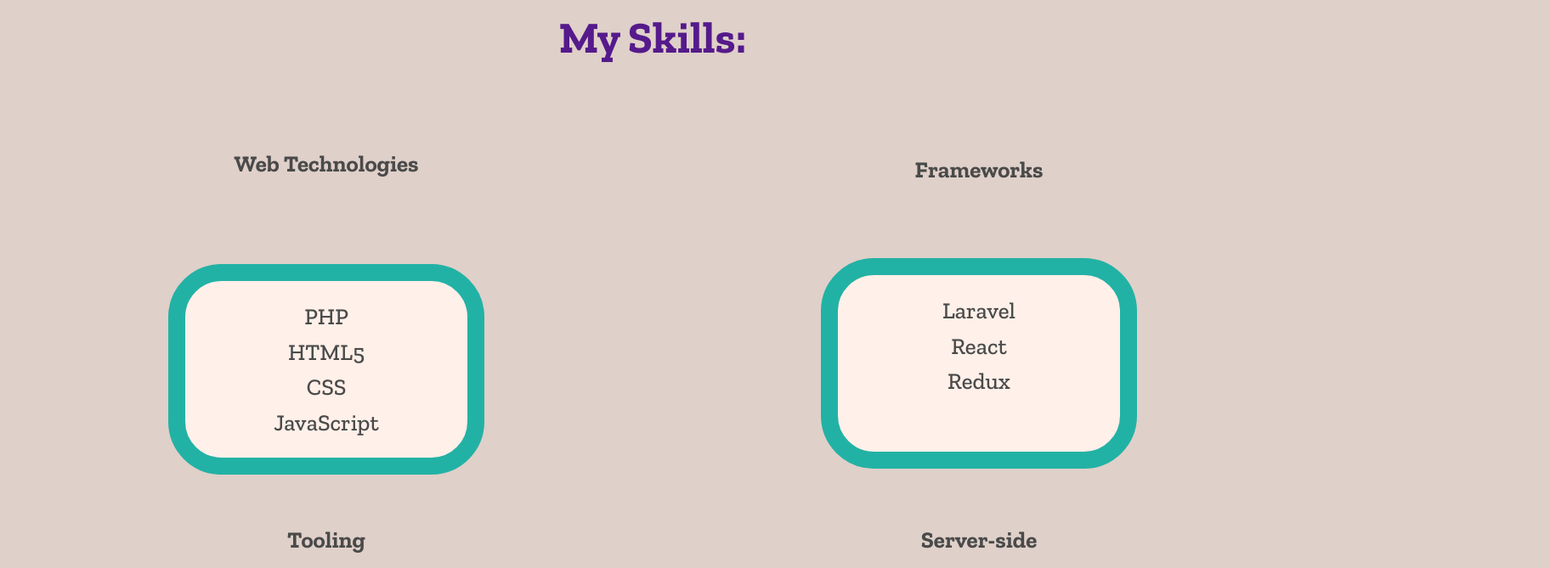
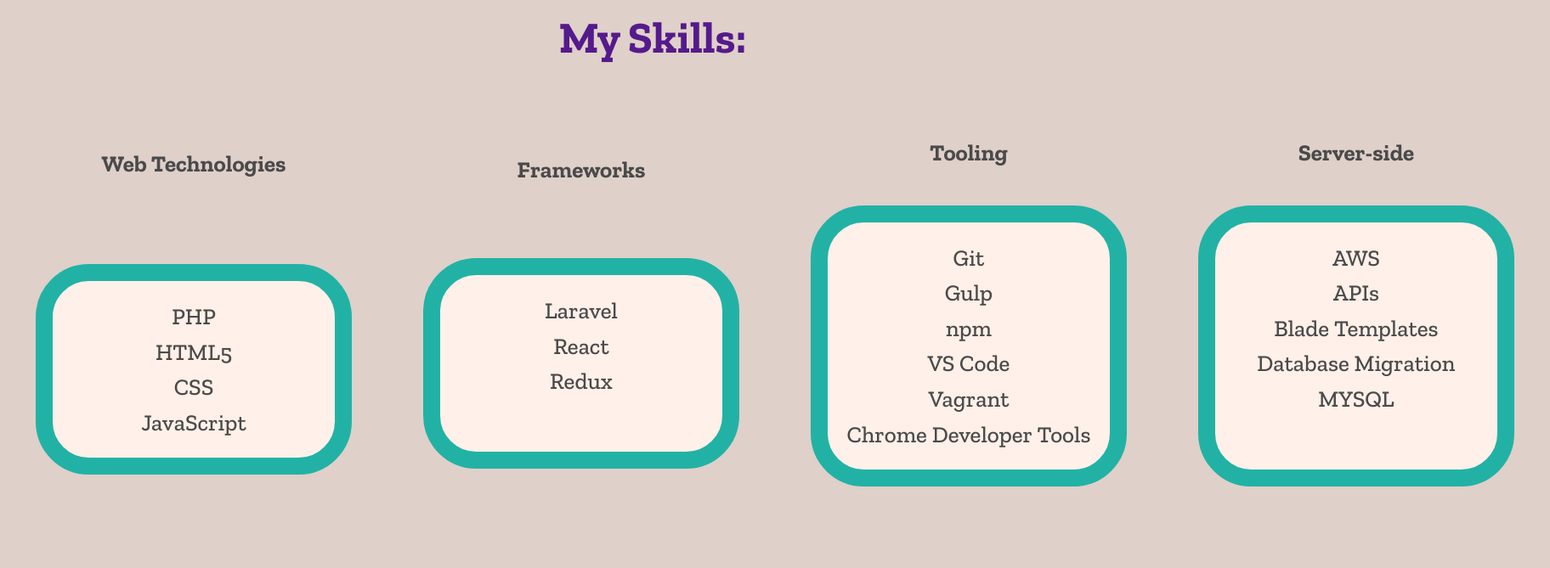
Before and after one commit to mmkobylin/old-portfolio, a website: page index.html in a window 1536 px wide. Shown: the part 1415-2084 px from the top of the page at 85% size, 1824 px wide, since content can reach past the window. Drawn offline with nearby package versions, Linux system fonts and the light colour scheme; a web font is replaced by a local one.

Commit message:
media query added to sort the grid, readme file modified to have a working link

```diff
--- a/src/css/style.css
+++ b/src/css/style.css
@@ -280,14 +280,41 @@
     }
 }
 
+
 @media screen and (min-width:900px) {
-
 
     .abilities {
 
         display: grid;
         grid-template-columns: 1fr 1fr;
         grid-template-rows: 1fr 1fr;
+        text-align: center;
+    }
+
+    .skills {
+        line-height: 2rem;
+        display: inline-grid;
+        justify-items: center;
+        align-items: center;
+    }
+}
+
+
+@media screen and (min-width:701px) and (max-width: 899px) {
+
+    ul {
+        width: 25rem;
+    }
+
+}
+
+@media screen and (min-width:1400px) {
+
+
+    .abilities {
+
+        display: grid;
+        grid-template-columns: 1fr 1fr 1fr 1fr;
         text-align: center;
     }
 
@@ -329,6 +356,8 @@
 
     }
 }
+
+
 @import '_settings.css';
 
 @import './_typography.css';
```
Also changed, not shown: README.md.
